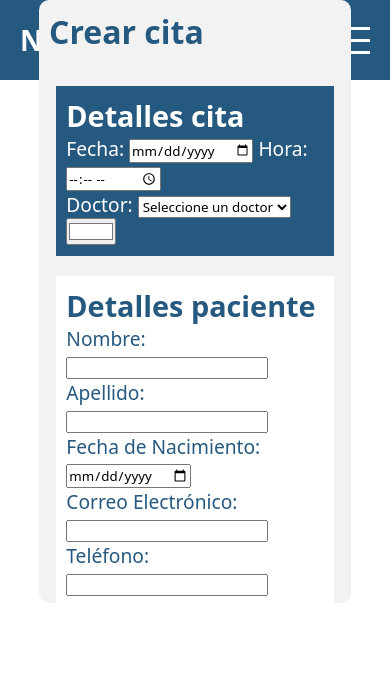
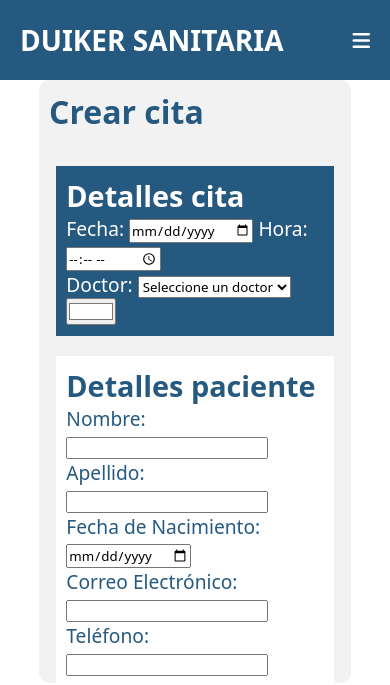
Before and after one commit to CIRE5902/SOFTGAM-webAgenda, a PHP site: page /controladores/crearCitaControlador.php in a window 390 px wide. Shown: the top 685 px of the page. Run offline with PHP 8.4, Linux system fonts and the light colour scheme; data that the repository does not hold is empty; some libraries are stand-ins or nearby versions.

Commit message:
header arreglado y comienzo de date para js

```diff
--- a/controladores/agendaControlador.php
+++ b/controladores/agendaControlador.php
@@ -3,6 +3,7 @@
 require_once '../Database/conexion.php';
 require_once '../clases/box.php';
 require_once '../clases/visitas.php';
+require_once '../clases/clinicas.php';
 
 session_start();
 if (!isset($_SESSION['logged_in']) || $_SESSION['logged_in'] !== true) {
@@ -17,12 +18,13 @@ $dia = $_GET['dia'] ?? Date('Y-m-d');
 $conexion = new conexion();
 $box = new box($conexion);
 $visitas = new visitas($conexion);
+$clinicas = new clinicas($conexion);
 
 $select = $box->getBox();
 
 $visitas = $visitas->getVisitas($boxSelect, $turnoSelect, $dia);
 
-// var_dump($visitas);
-// die();
+$clinicas = $clinicas->getClinicas();
+
 
 include __DIR__ . '/../vistas/agendaVista.php';
--- a/controladores/buscarCitaControlador.php
+++ b/controladores/buscarCitaControlador.php
@@ -6,7 +6,7 @@ require_once '../clases/visitas.php';
 $conexion = new conexion();
 $visitas = new visitas($conexion);
 
-$visitas = $visitas->getVisitas();
+// $visitas = $visitas->getVisitas();
 
 // var_dump($visitas);
 // die();
--- a/css/agenda.css
+++ b/css/agenda.css
@@ -2,7 +2,7 @@
     display: grid;
     grid-template-columns: repeat(auto-fit, minmax(200px, 1fr));
     grid-gap: 10px;
-    margin: 0 10px;
+    margin: 10px 10px;
 }
 
 .select {
--- a/css/header.css
+++ b/css/header.css
@@ -13,7 +13,7 @@
 }
 
 .header {
-    position: absolute;
+    position: relative;
     width: 100%;
     min-height: var(--alturaHeader);
     background-color: #255980;
@@ -31,111 +31,97 @@
 }
 
 .header-nav-ul {
-    position: relative;
+    list-style: none;
 }
 
 .header-nav-ul li {
     position: relative;
-    list-style: none;
     float: left;
 }
 
 .header-nav-ul li a {
+    font-size: 20px;
+    padding: 20px;
     color: white;
-    font-size: 1.1em;
-    padding: 20px 25px;
-    text-decoration: none;
-    display: flex;
-    justify-content: space-between;
+    display: block;
 }
 
-.header-nav-ul li a:hover {
-    color: steelblue;
+.header-nav-ul li a:hover,
+.header-nav-ul li a.active {
+    background-color: steelblue;
 }
 
 .header-nav-ul li ul {
     position: absolute;
     left: 0;
     width: 200px;
-    background-color: #255980;
+    z-index: 3;
     display: none;
-    z-index: 3;
-}
-
-.header-nav-ul li:hover ul {
-    display: block;
 }
 
 .header-nav-ul li ul li {
-    position: relative;
     width: 100%;
+    /* border-top: 1px solid black; */
+    background-color: #255980;
 }
 
-@media (max-width: 900px) {
+.header-nav-ul li:focus-within>ul,
+.header-nav-ul li:hover>ul {
+    display: initial;
+}
+
+#menuBar {
+    display: none;
+    color: white;
+}
+
+.header label {
+    font-size: 20px;
+    color: white;
+    cursor: pointer;
+}
+
+@media(max-width:999px) {
     .header {
-        padding: 10px 20px;
+        padding: 20px;
+    }
+
+    .header label {
+        display: initial;
     }
 
     .header-nav {
         position: absolute;
-        width: 100%;
-        top: var(--alturaHeader);
+        top: 100%;
         left: 0;
+        right: 0;
         background-color: #255980;
+        border-top: 1px solid black;
+        display: none;
+        z-index: 3;
         height: calc(var(--alturaHeader) + 100vh);
-        z-index: 3;
-        display: none;
+
     }
 
-    .header.active nav {
+    .header-nav ul li {
+        width: 100%;
+    }
+
+    .header-nav ul li ul {
+        position: relative;
+        width: 100%;
+    }
+
+    .header-nav ul li ul li {
+        background-color: #255980;
+    }
+
+    #menuBar:checked~.header-nav {
         display: initial;
     }
 
-    .header-nav-ul li {
-        width: 100%;
+    .iconoMenu {
+        color: white;
     }
 
-    .header-nav-ul li ul {
-        position: relative;
-        width: 100%;
-        left: 0;
-    }
-
-    .header-menuToggle{
-        position: relative;
-        width: 40px;
-        height: 50px;
-        cursor: pointer;
-        display: flex;
-        justify-content: center;
-        align-items: center;
-    }
-
-    .header-menuToggle::before{
-        content: "";
-        position: absolute;
-        width: 100%;
-        height: 3px;
-        background-color: white;
-        transform: translateY(-12px);
-        box-shadow: 0 12px white;
-    }
-
-    .header-menuToggle::after{
-        content: "";
-        position: absolute;
-        width: 100%;
-        height: 3px;
-        background: white;
-        transform: translateY(12px);
-    }
-
-    header.active .header-menuToggle::before{
-        transform: rotate(45deg);
-        box-shadow: 0 0 white;
-    }
-
-    header.active .header-menuToggle::after{
-        transform: rotate(315deg);
-    }
 }
--- a/js/menuDesplegable.js
+++ /dev/null
@@ -1,6 +0,0 @@
-let menuToggle = document.querySelector('.header-menuToggle');
-let header = document.querySelector('.header');
-
-menuToggle.addEventListener('click', function() {
-header.classList.toggle('active');
-})
--- a/vistas/agendaVista.php
+++ b/vistas/agendaVista.php
@@ -38,6 +38,9 @@
                     <option value="mati" <?php echo ($turnoSelect == 'mati') ? 'selected' : ''; ?>>Mañana</option>
                     <option value="tarda" <?php echo ($turnoSelect == 'tarda') ? 'selected' : ''; ?>>Tarde</option>
                 </select>
+
+                <input type="hidden" id="diaSeleccionado" name="dia" value="<?php echo htmlspecialchars(isset($diaParaVista) ? $diaParaVista : date('Y-m-d')); ?>">
+
             </form>
         </div>
 
--- a/vistas/partials/header.php
+++ b/vistas/partials/header.php
@@ -1,20 +1,27 @@
 <header class="header">
-    <a href="#" class="header-logo"> Nombre de la clinica </a>
-    <div class="header-menuToggle"></div>
+    <a href="#" class="header-logo"> DUIKER SANITARIA </a>
+
+    <input type="checkbox" id="menuBar">
+    <label for="menuBar">
+        <i class="fas fa-bars iconoMenu"></i>
+    </label>
+
     <nav class="header-nav">
         <ul class="header-nav-ul">
-        <li><a href="#"> CLINICA <b><span style="color: white;">&#x25BC;</span>
-</b></a>
-        <ul>
-        <li><a href="#"> CLINICA 1</a></li>
-        <li><a href="#"> CLINICA 2</a></li>
-        <li><a href="#"> CLINICA 3</a></li>
-        <li><a href="#"> CLINICA 4</a></li>
-        </ul>
-    </li>
-            <li><a href="#"> AGENDA</a></li>
-            <li><a href="#"> CREAR CITA</a></li>
-            <li><a href="#"> BUSCAR CITA</a></li>
+            <li><a href="#"> CENTRE <b><span style="color: white;">&#x25BC;</span>
+                    </b></a>
+                <ul>
+                    <?php foreach ($clinicas as $clinica) : ?>
+                        <li>
+                            <a href="#"> - <?php echo htmlspecialchars($clinica['Nom']); ?></a>
+                        </li>
+                    <?php endforeach; ?>
+                </ul>
+            </li>
+            <li><a class="<?php echo basename($_SERVER['PHP_SELF']) == 'agendaControlador.php' ? 'active' : ''; ?>" href="agendaControlador.php">AGENDA</a></li>
+            <li><a class="<?php echo basename($_SERVER['PHP_SELF']) == 'crearCitaControlador.php' ? 'active' : ''; ?>" href="crearCitaControlador.php">CREAR CITA</a></li>
+            <li><a class="<?php echo basename($_SERVER['PHP_SELF']) == 'buscarCitaControlador.php' ? 'active' : ''; ?>" href="buscarCitaControlador.php">BUSCAR CITA</a></li>
+
         </ul>
     </nav>
     <script src="./../../js/menuDesplegable.js"></script>
```
Also changed, not shown: clases/clinicas.php (added, +27 -0 lines), clases/visitas.php (+7 -3 lines).
